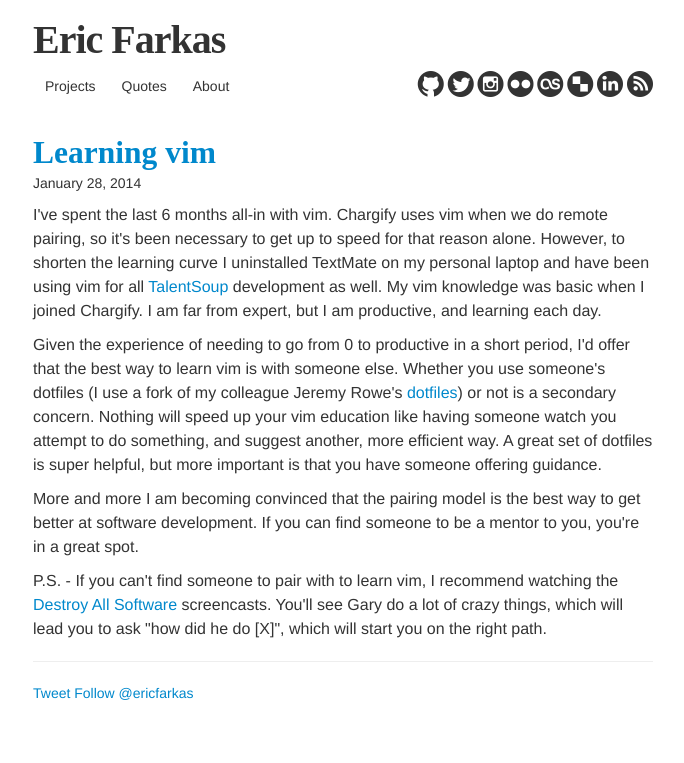
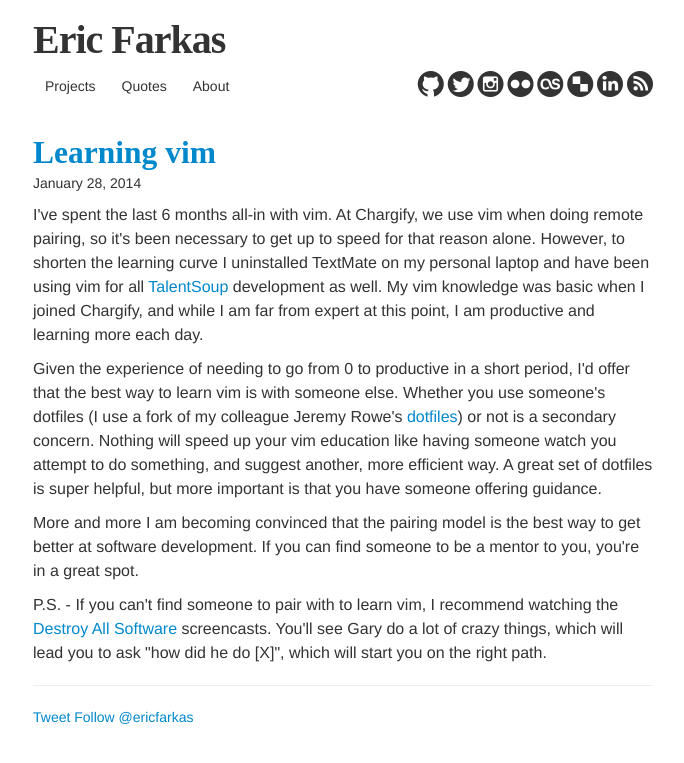
Before and after one commit to speric/speric.github.com, a Jekyll site: the page built from _posts/2014-01-28-learning-vim.markdown, in a window 1280 px wide. Shown: the top 763 px of the page, without its empty margins (297-981 px from the left). Built offline with Jekyll 4.4.1, drawn with Linux system fonts in a browser that asks for light colours; some web fonts are replaced; Markdown is read by kramdown in place of the engine named in the settings; comment, search, counter and statistics services are not loaded.

Commit message:
Update 2014-01-28-learning-vim.markdown

```diff
--- a/_posts/2014-01-28-learning-vim.markdown
+++ b/_posts/2014-01-28-learning-vim.markdown
@@ -2,7 +2,7 @@
 layout: post
 title: "Learning vim"
 ---
-<p>I've spent the last 6 months all-in with vim. Chargify uses vim when we do remote pairing, so it's been necessary to get up to speed for that reason alone. However, to shorten the learning curve I uninstalled TextMate on my personal laptop and have been using vim for all <a href="https://talentsoup.com">TalentSoup</a> development as well. My vim knowledge was basic when I joined Chargify. I am far from expert, but I am productive, and learning each day.</p>
+<p>I've spent the last 6 months all-in with vim. At Chargify, we use vim when doing remote pairing, so it's been necessary to get up to speed for that reason alone. However, to shorten the learning curve I uninstalled TextMate on my personal laptop and have been using vim for all <a href="https://talentsoup.com">TalentSoup</a> development as well. My vim knowledge was basic when I joined Chargify, and while I am far from expert at this point, I am productive and learning more each day.</p>
 
 <p>Given the experience of needing to go from 0 to productive in a short period, I'd offer that the best way to learn vim is with someone else. Whether you use someone's dotfiles (I use a fork of my colleague Jeremy Rowe's <a href="https://github.com/jeremywrowe/dotfiles">dotfiles</a>) or not is a secondary concern. Nothing will speed up your vim education like having someone watch you attempt to do something, and suggest another, more efficient way. A great set of dotfiles is super helpful, but more important is that you have someone offering guidance.</p>
 
```
